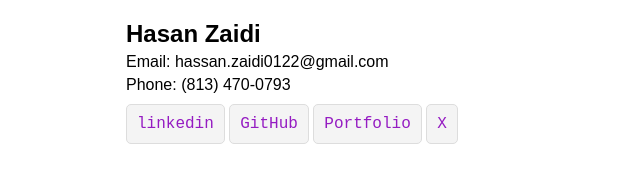
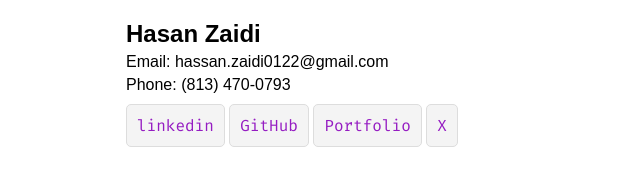
Before and after one commit to hasanzaidi1/portfolio_resume, a plain HTML site: page index.html in a window 1280 px wide. Shown: the top 170 px of the page, 114-754 px from the left. Drawn offline with Linux system fonts and the light colour scheme.

Commit message:
cleaned up

```diff
--- a/index.html
+++ b/index.html
@@ -5,6 +5,9 @@
     <meta name="viewport" content="width=device-width, initial-scale=1.0">
     <title>Resume</title>
     <link rel="stylesheet" href="styles.css">
+    <link rel="preconnect" href="https://fonts.googleapis.com">
+<link rel="preconnect" href="https://fonts.gstatic.com" crossorigin>
+<link href="https://fonts.googleapis.com/css2?family=Fira+Code:wght@300..700&display=swap" rel="stylesheet">
 </head>
 <body>
     <div class="resume">
--- a/styles.css
+++ b/styles.css
@@ -1,3 +1,10 @@
+
+:root{
+    --main-font-family: Arial, sans-serif;
+    --scnd-font-family: "Fira Code", monospace;
+    --code-fnt-color: rgb(149, 28, 194);
+}
+
 body {
     font-family: Arial, sans-serif;
     margin: 0;
@@ -34,17 +41,17 @@ body {
 
 .code {
     display: inline-block;
-    font-family: 'Courier New', Courier, monospace;
+    font-family: var(--scnd-font-family);
     background-color: #f4f4f4;
     padding: 10px;
     border: 1px solid #ddd;
     border-radius: 5px;
-    white-space: pre-wrap; /* Preserve line breaks */
-    overflow-x: auto; /* Add horizontal scroll if needed */
-    min-width: fit-content; /* Only occupy necessary space */
+    white-space: pre-wrap;
+    overflow-x: auto;
+    min-width: fit-content;
 }
 
 .code a {
-    color: rgb(149, 28, 194);
+    color: var(--code-fnt-color);
     text-decoration: none;
 }
```
